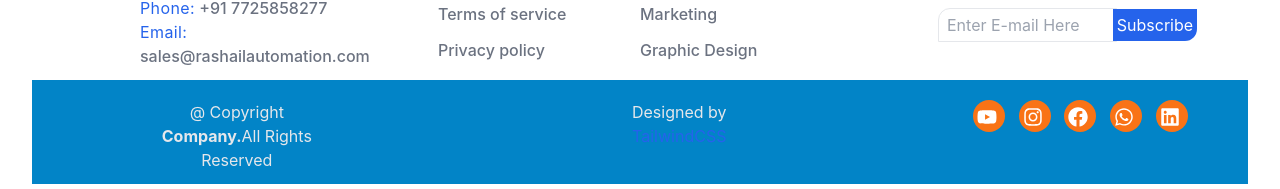
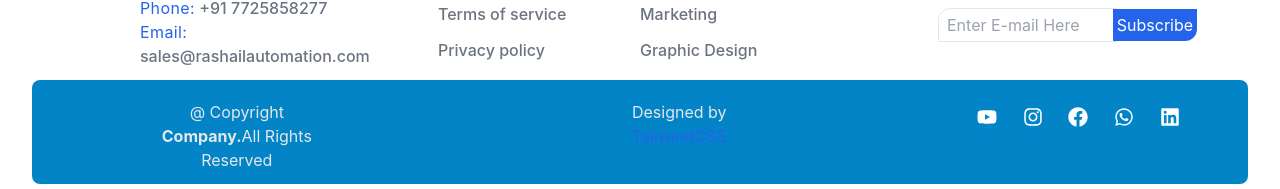
Before and after one commit to aashishgulshan/e-commerce-website, a React (Create React App) app: page / in a window 1280 px wide. Shown: the part 1032-1221 px from the top of the page. Built offline with nearby package versions, Linux system fonts and the light colour scheme.

Commit message:
Footer fixed

```diff
--- a/src/components/Footer.jsx
+++ b/src/components/Footer.jsx
@@ -143,7 +143,7 @@ const Footer = () => {
               </button>
             </div>
           </div>
-          <div className="md:flex bg-sky-600 p-3 flex-col text-center pt-5 space-y-8 md:flex-row md:justify-between md:space-y-0">
+          <div className="md:flex rounded-lg bg-sky-600 p-3 flex-col text-center pt-5 space-y-8 md:flex-row md:justify-between md:space-y-0">
             <div className="flex mx-3 justify-between space-x-20 md:flex-row text-gray-200 md:space-x-28 md:ml-20 lg:ml-24 lg:space-x-[13rem] xl:space-x-72 xl:ml-24">
               <p>
                 @ Copyright <strong>Company.</strong>All Rights Reserved
@@ -155,31 +155,31 @@ const Footer = () => {
             <div className="text-white pb-4 text-center text-xl space-x-2 md:w-2/4 md:pb-0 md:pl-2 md:space-x-1 lg:pl-[171px] lg:space-x-2 xl:pl-44">
               <a
                 href="#"
-                className="w-8 h-8 bg-orange-500 hover:text-orange-500 inline-block rounded-full pt-[3px] hover:bg-gray-200"
+                className="w-8 h-8 bg-sky-600 hover:text-red-500 inline-block rounded-full pt-[3px] hover:bg-gray-200"
               >
                 <FaYoutube className="m-1"></FaYoutube>
               </a>{" "}
               <a
                 href="#"
-                className="w-8 h-8 bg-orange-500 hover:text-orange-500 inline-block rounded-full pt-[3px] hover:bg-gray-200"
+                className="w-8 h-8 bg-sky-600 bg-gradient-to-r hover:from-pink-500 hover:to-yellow-500 inline-block rounded-full pt-[3px]"
               >
                 <FaInstagram className="m-1"></FaInstagram>
               </a>{" "}
               <a
                 href="#"
-                className="w-8 h-8 bg-orange-500 hover:text-orange-500 inline-block rounded-full pt-[3px] hover:bg-gray-200"
+                className="w-8 h-8 hover:text-blue-500 inline-block rounded-full pt-[3px] hover:bg-gray-200"
               >
             <FaFacebook className="m-1"></FaFacebook>
               </a>{" "}
               <a
                 href="#"
-                className="w-8 h-8 bg-orange-500 hover:text-orange-500 inline-block rounded-full pt-[3px] hover:bg-gray-200"
+                className="w-8 h-8 hover:text-green-600 inline-block rounded-full pt-[3px] hover:bg-gray-200"
               >
               <FaWhatsapp className="m-1"></FaWhatsapp>
               </a>{" "}
               <a
                 href="#"
-                className="w-8 h-8  bg-orange-500 hover:text-orange-500 inline-block rounded-full pt-[3px] hover:bg-gray-200"
+                className="w-8 h-8  hover:text-blue-600 inline-block rounded-full pt-[3px] hover:bg-gray-200"
               >
                 <FaLinkedin className="m-1"></FaLinkedin>
               </a>{" "}
```
